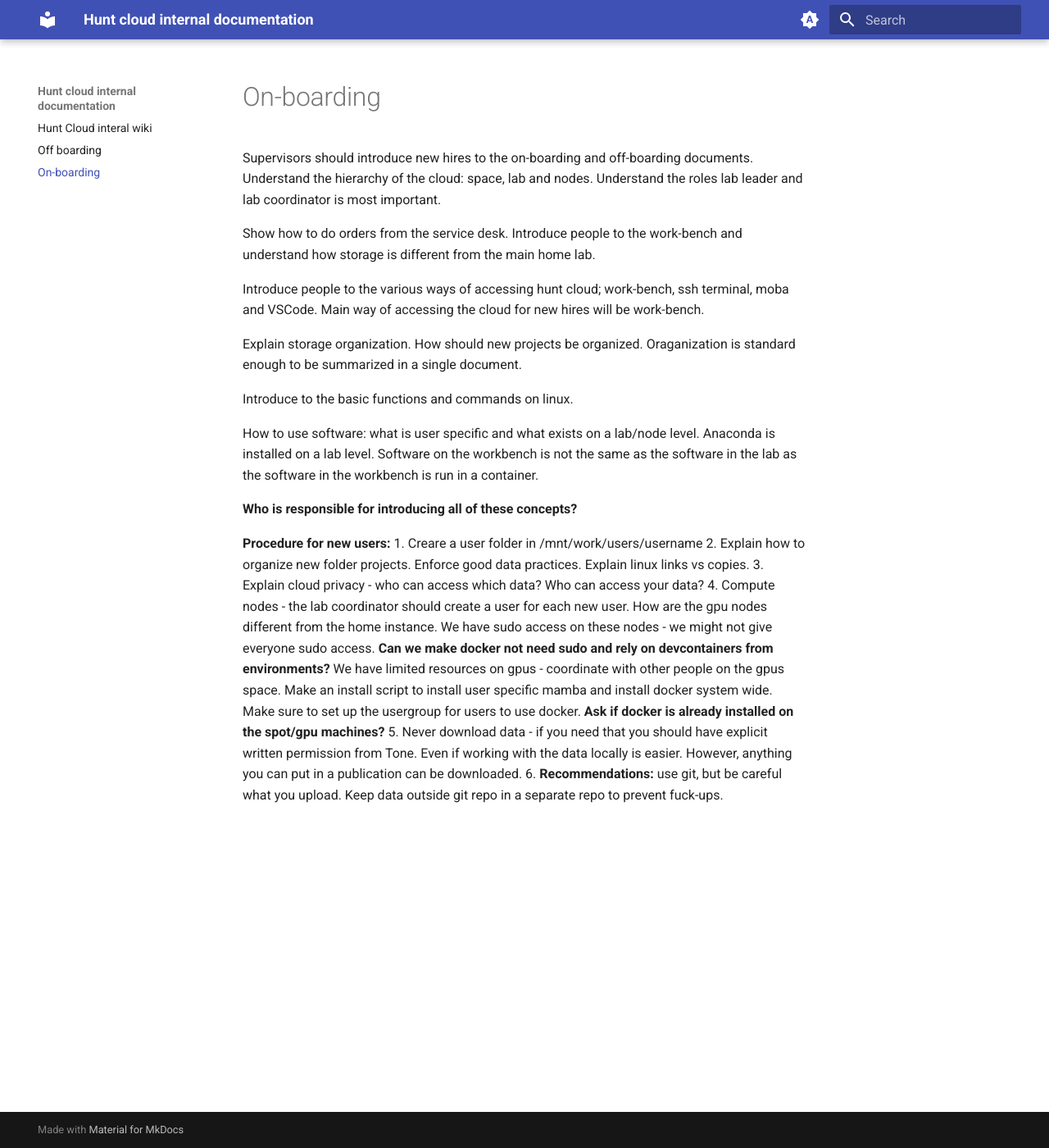
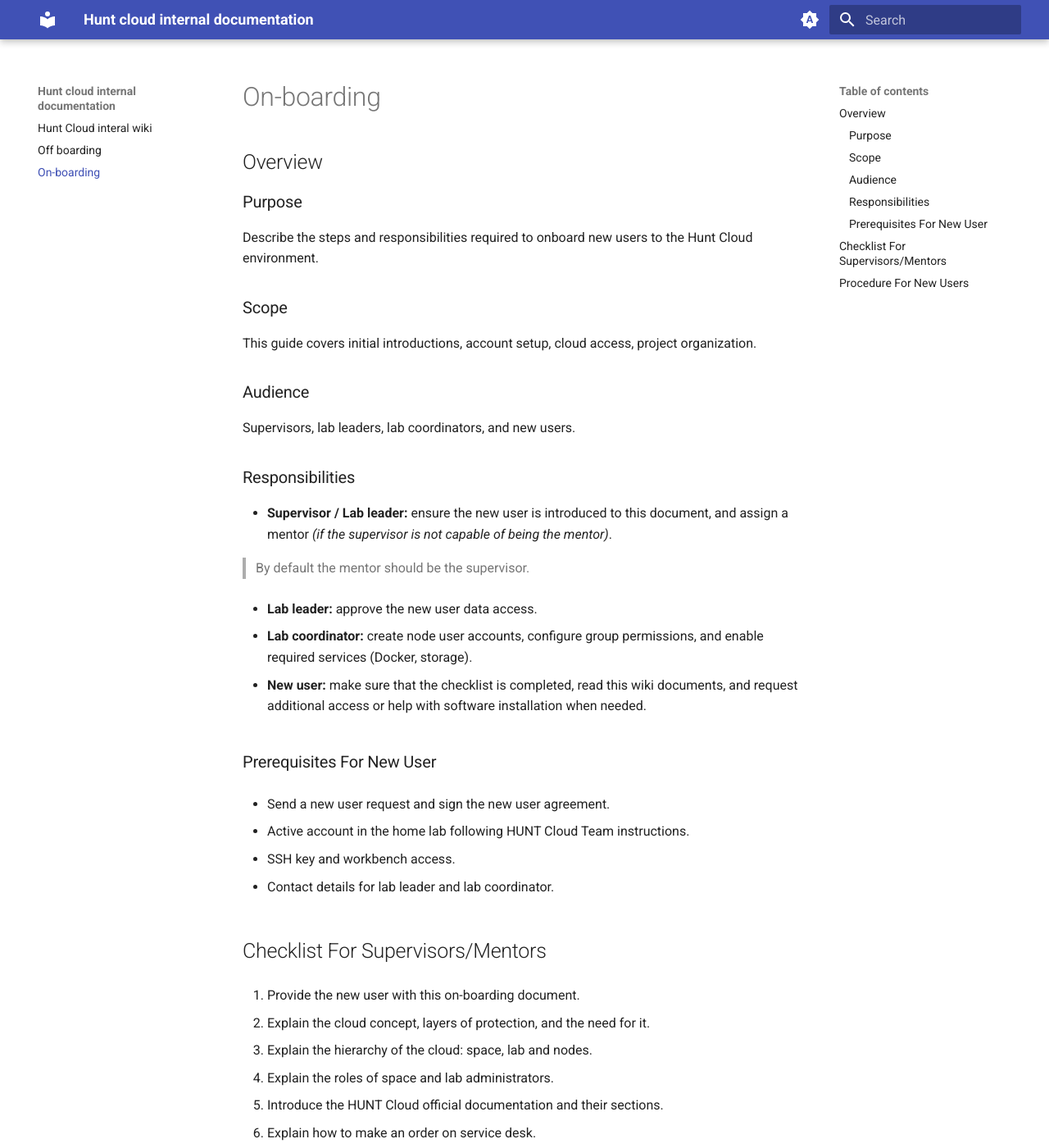
Before and after one commit to skarrea/HC-docs, an MkDocs documentation site: the page built from docs/on-boarding.md, in a window 1280 px wide and 1400 px high. Shown: the whole window at 82% size. Built offline with MkDocs 1.6.1 and Material for MkDocs 9.7.7, drawn with Linux system fonts in a browser that asks for light colours; some of the changed text lies outside the part shown.

Commit message:
Updating the on-boarding document

```diff
--- a/docs/on-boarding.md
+++ b/docs/on-boarding.md
@@ -1,22 +1,140 @@
 # On-boarding
-Supervisors should introduce new hires to the on-boarding and off-boarding documents. Understand the hierarchy of the cloud: space, lab and nodes. Understand the roles lab leader and lab coordinator is most important.
 
-Show how to do orders from the service desk. Introduce people to the work-bench and understand how storage is different from the main home lab.
+## Overview
 
-Introduce people to the various ways of accessing hunt cloud; work-bench, ssh terminal, moba and VSCode. Main way of accessing the cloud for new hires will be work-bench.
+### Purpose
 
-Explain storage organization. How should new projects be organized. Oraganization is standard enough to be summarized in a single document.
+Describe the steps and responsibilities required to onboard new users to the Hunt Cloud environment.
 
-Introduce to the basic functions and commands on linux.
+### Scope
 
-How to use software: what is user specific and what exists on a lab/node level. Anaconda is installed on a lab level. Software on the workbench is not the same as the software in the lab as the software in the workbench is run in a container.
+This guide covers initial introductions, account setup, cloud access, project organization.
 
-**Who is responsible for introducing all of these concepts?**
+### Audience
 
-**Procedure for new users:**
-1. Creare a user folder in /mnt/work/users/username
-2. Explain how to organize new folder projects. Enforce good data practices. Explain linux links vs copies.
-3. Explain cloud privacy - who can access which data? Who can access your data?
-4. Compute nodes - the lab coordinator should create a user for each new user. How are the gpu nodes different from the home instance. We have sudo access on these nodes - we might not give everyone sudo access.  **Can we make docker not need sudo and rely on devcontainers from environments?** We have limited resources on gpus - coordinate with other people on the gpus space. Make an install script to install user specific mamba and install docker system wide. Make sure to set up the usergroup for users to use docker. **Ask if docker is already installed on the spot/gpu machines?**
-5. Never download data - if you need that you should have explicit written permission from Tone. Even if working with the data locally is easier. However, anything you can put in a publication can be downloaded.
-6. **Recommendations:** use git, but be careful what you upload. Keep data outside git repo in a separate repo to prevent fuck-ups.
+Supervisors, lab leaders, lab coordinators, and new users.
+
+### Responsibilities
+
+- **Supervisor / Lab leader:** ensure the new user is introduced to this document, and assign a mentor _(if the supervisor is not capable of being the mentor)_.
+
+  > By default the mentor should be the supervisor.
+
+- **Lab leader:** approve the new user data access.
+
+- **Lab coordinator:** create node user accounts, configure group permissions, and enable required services (Docker, storage).
+
+- **New user:** make sure that the checklist is completed, read this wiki documents, and request additional access or help with software installation when needed.
+
+### Prerequisites For New User
+
+- Send a new user request and sign the new user agreement.
+
+- Active account in the home lab following HUNT Cloud Team instructions.
+
+- SSH key and workbench access.
+
+- Contact details for lab leader and lab coordinator.
+
+## Checklist For Supervisors/Mentors
+
+1. Provide the new user with this on-boarding document.
+
+2. Explain the cloud concept, layers of protection, and the need for it.
+
+3. Explain the hierarchy of the cloud: space, lab and nodes.
+
+4. Explain the roles of space and lab administrators.
+
+5. Introduce the HUNT Cloud official documentation and their sections.
+
+6. Explain how to make an order on service desk.
+
+7. Explain how to use workbench.
+
+   > Clarify that the storage is differ on workbench from the main home lab.
+
+   > Clarify that is the main way to access the cloud.
+
+8. Introduce other cloud access options (eg. ssh terminal, VS Code, MobaXterm).
+
+9. Explain the folders and storage organization within the lab (work, scratch, archive) and their established subfolders (e.g. `/mnt/work/common`; `/mnt/archive/datasets`).
+
+10. Request node account if GPU or non-managed nodes are required.
+
+11. Confirm storage and group permissions.
+
+12. Introduce the basics linux commands.
+
+    > Check https://www.geeksforgeeks.org/linux-unix/linux-commands-cheat-sheet/
+
+13. Make sure to activate system-wise **Anaconda** on the Lab. Also any other already installed software (e.g., ITKSnap, MATLAB, 3D Slicer, elastix)
+
+    > **[For Digital Life Lab]** Instructions are in the file `/mnt/work/software/SoftwareGuide.txt`
+
+14. Explain the difference between lab level software and user specific software, and how to install user specific software.
+
+15. Explain that software on the workbench is not the same as the software in the lab as the software in the workbench is run in a container.
+
+16. Explain who can access which data on the cloud.
+
+17. Explain data privacy and handling principles.
+
+18. Point them to read and follow the steps of the following section [Procedure For New Users](#procedure-for-new-users).
+
+## Procedure For New Users
+
+1. Make sure that the above checklist [Checklist For Supervisors/Mentors](#checklist-for-supervisorsmentors) was done and you understood the explanation and all is clear for you.
+
+2. Create a user folder
+   Path: `/mnt/work/users/username`
+
+   - This is your user personal folder. You can organize it as you wish.
+
+3. Project folder organization
+
+   - Maintain this organization and don't change it.
+
+   - Enforce good data practices.
+
+   - Learn the difference between Linux symbolic links vs copies.
+
+4. Cloud privacy
+
+   - Know which data you can and can't access.
+
+   - Learn how to restrict others from accessing your folders _if deemed necessary_.
+
+5. Compute nodes and user accounts
+
+   > **This should be guided and explained by the lab coordinator**
+
+   - Use only if you will need to use GPUs or non-managed machines.
+
+   - Ask the lab coordinator to create you a user on the node.
+
+     > [NOTE] Your username at the node shall be the same of the home lab's.
+
+   - Ask for explanation of the differences between GPU nodes and the home instance.
+
+   - Ask for explanation of the data transfer between GPU nodes and home instance.
+
+   - If there is a need for it, ask the lab coordinator to grant you **sudo** access.
+
+     > [NOTE] You will not be grant sudo access automatically.
+
+   - Setup your requirements on the node:
+
+     - Install user-specific mamba.
+
+     - Install any other software you may need (e.g. itk-snap, MATLAB,..etc) also user-specific.
+
+   - Ask the lab coordinator if is Docker already installed on the node machine.
+
+     > [NOTE] Docker shall be installed system-wide and users shall be added to the docker group.
+
+6. Data transfer policy
+
+   - You **MUST read** the Data Treatment section on this internal wiki.
+
+   - Never download data without **explicit written permission from Lab leader**, except for material allowed for publications.
```
